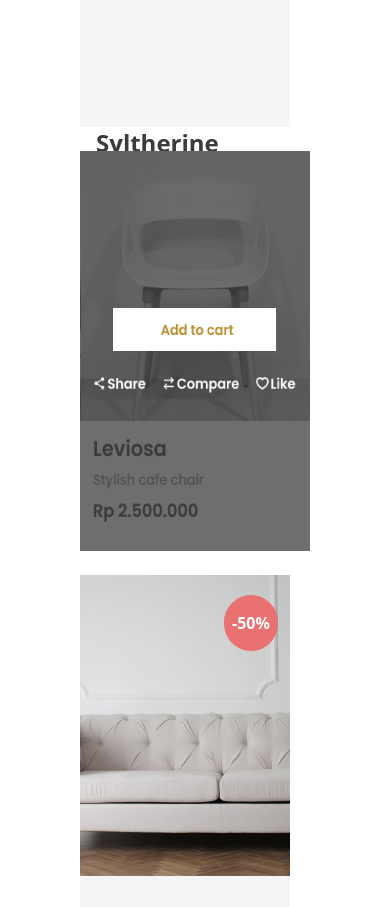
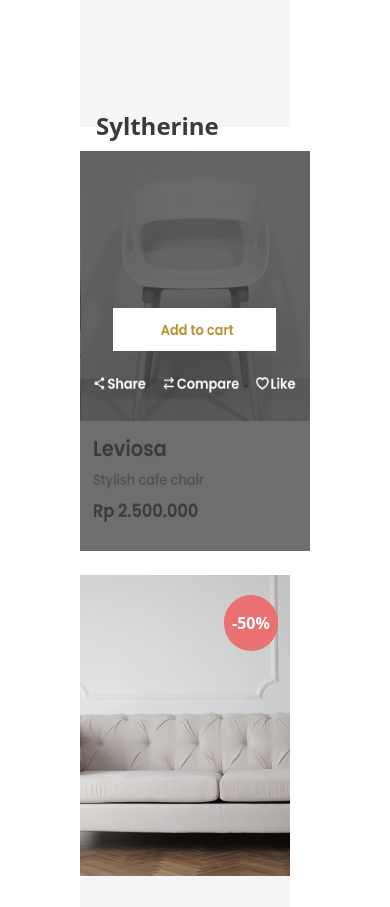
Before and after one commit to Mehakzeeshan/hackathon2, a Next.js app: page / in a window 390 px wide. Shown: the part 1771-2678 px from the top of the page. Built offline with nearby package versions, Linux system fonts and the light colour scheme.

Commit message:
responsiveness

```diff
--- a/src/app/components/productsSection.tsx
+++ b/src/app/components/productsSection.tsx
@@ -17,7 +17,7 @@ export default function ProductSection () {
                 }}>
                   <span className="rounded-full bg-[#e97171] text-white px-2 py-4 absolute top-5 md:left-[170px] left-36 font-semibold ">-30%</span>
                 </div>
-                <h3 className="text-[#3a3a3a] font-bold text-2xl mt-[8px] ml-4">Syltherine</h3>
+                <h3 className="text-[#3a3a3a] font-bold text-2xl md:mt-[8px] mt-[-9px] ml-4">Syltherine</h3>
                 <p className="text-[#898989] mt-2  ml-4 font-medium">Stylish cafe chair</p>
                 <div className="flex gap-2 ml-4 mt-2">
                 <h3 className="text-[#3a3a3a] font-bold text-lg">Rp 2.500.000</h3>
```
